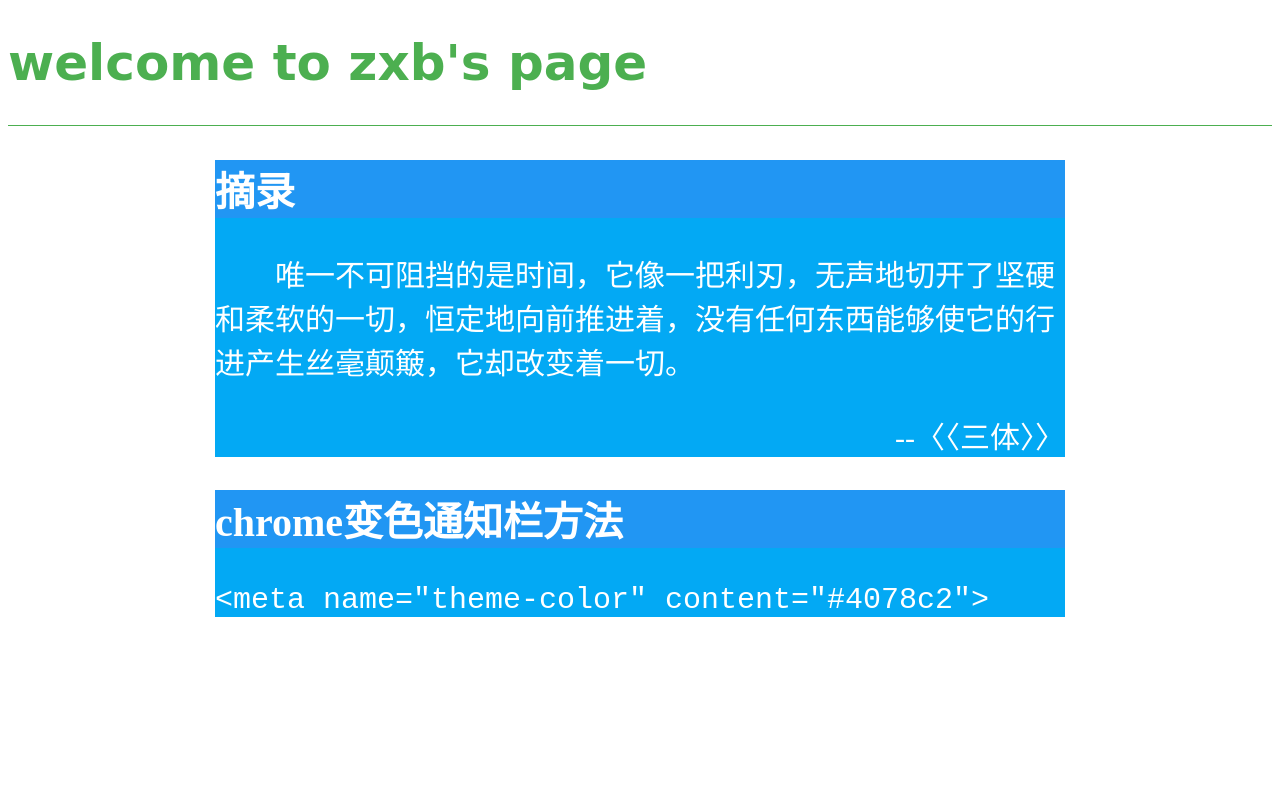
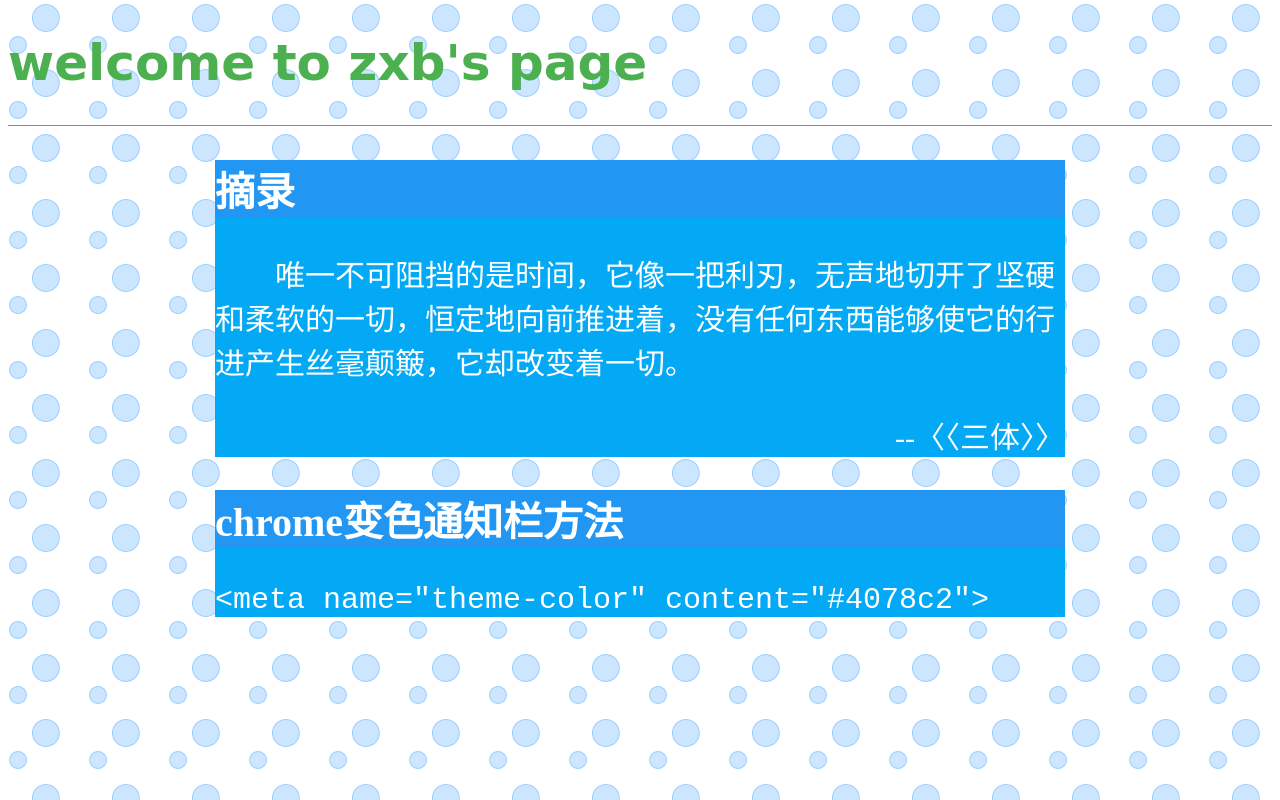
Before and after one commit to Usb233/zxb, a plain HTML site: page index.html in a window 1280 px wide. Drawn offline with Linux system fonts and the light colour scheme.

Commit message:
background

```diff
--- a/stylesheets/mystyle.css
+++ b/stylesheets/mystyle.css
@@ -1,5 +1,5 @@
 
-  body {color:#FFFFFF; font-size:30px; background-image:url(images/background.png);}
+  body {color:#FFFFFF; font-size:30px; background-image:url(/images/background3.png);}
     h1 {font-family:cursive; color:#4CAF50; font-size:50px;}
     hr {border:0;background-color:#4CAF50;height:1.4px;}
 	p {text-indent:2em;}
```
Also changed, not shown: images/background1.png (renamed from images/background.png), images/background2.png (added), images/background3.png (added).
